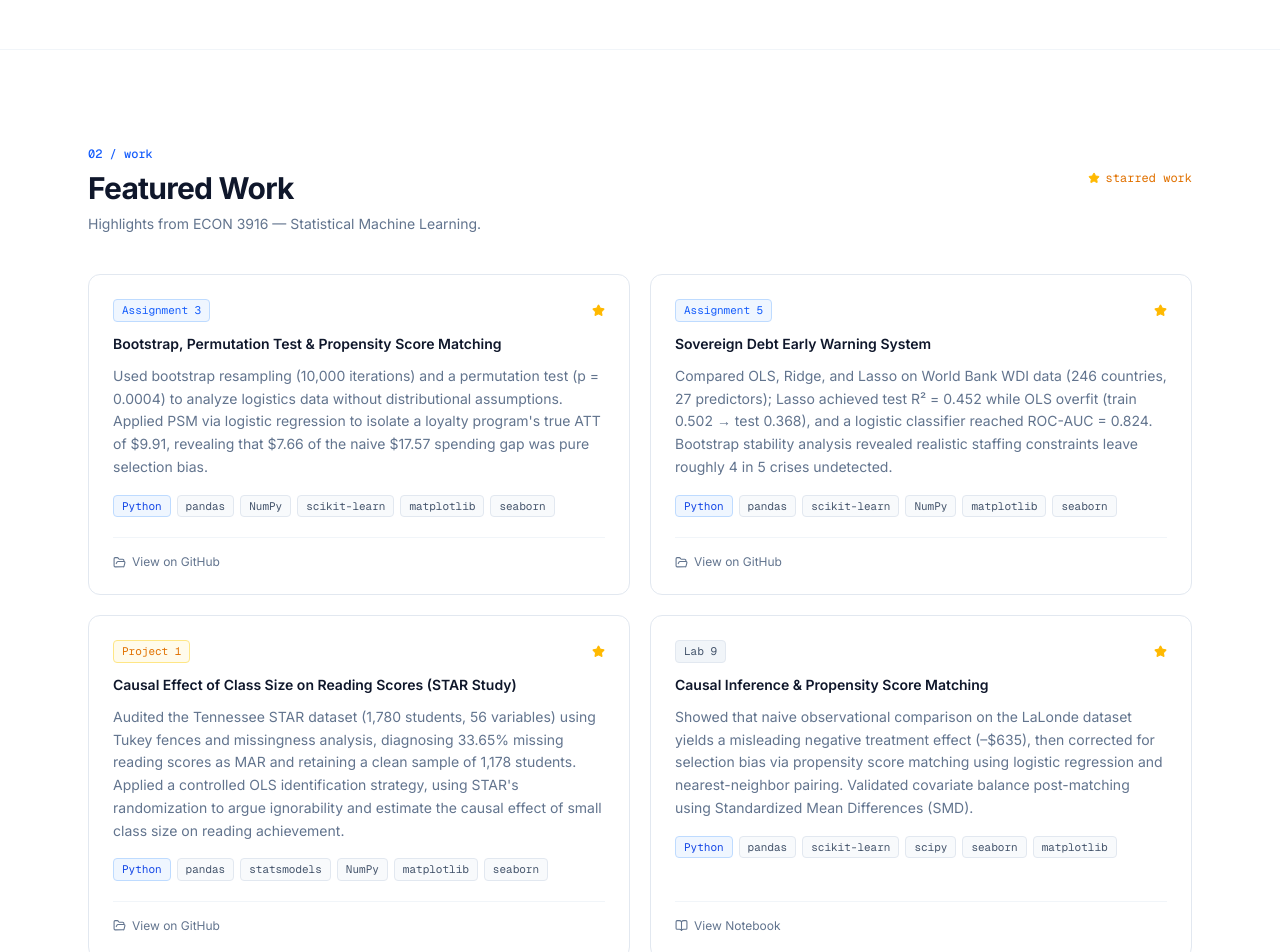
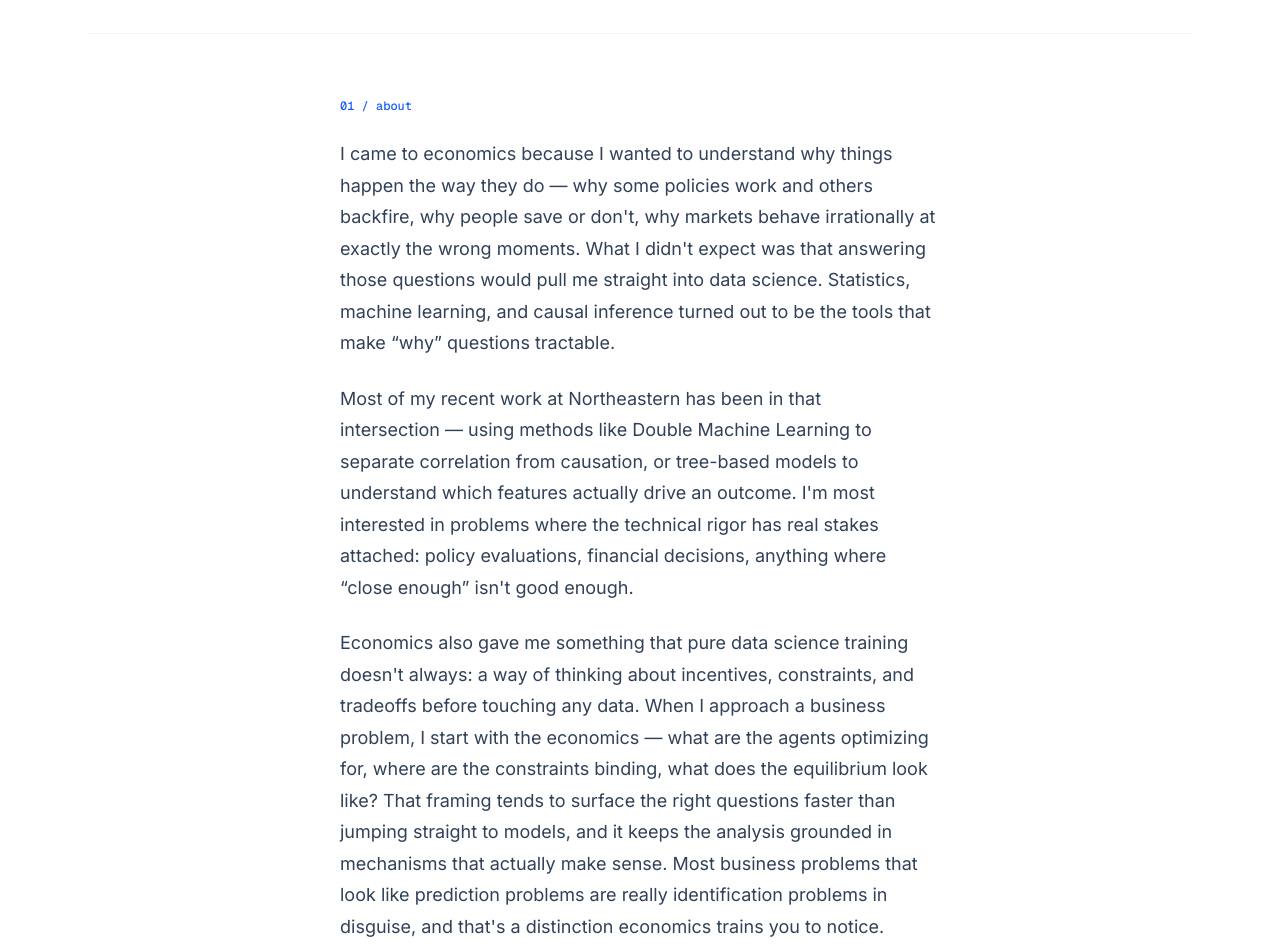
Before and after one commit to maggie20041027-svg/econ-portfolio, a Next.js app: page / in a window 1280 px wide. Shown: the part 760-1712 px from the top of the page. Built offline with nearby package versions, Linux system fonts and the light colour scheme.

Commit message:
fix typo in hero bio

```diff
--- a/components/Hero.tsx
+++ b/components/Hero.tsx
@@ -127,6 +127,50 @@ export function Hero() {
             </div>
           </div>
         </div>
+
+        {/* Prose essay */}
+        <div className="mt-20 border-t border-slate-100 dark:border-slate-800/60 pt-16">
+          <div className="max-w-[600px] mx-auto space-y-6">
+            <p className="text-xs font-mono font-medium text-blue-600 dark:text-blue-400 mb-6">
+              01 / about
+            </p>
+
+            <p className="text-[1.125rem] leading-[1.75] text-slate-700 dark:text-slate-300">
+              I came to economics because I wanted to understand why things happen
+              the way they do&nbsp;— why some policies work and others backfire,
+              why people save or don&apos;t, why markets behave irrationally at
+              exactly the wrong moments. What I didn&apos;t expect was that
+              answering those questions would pull me straight into data science.
+              Statistics, machine learning, and causal inference turned out to be
+              the tools that make &ldquo;why&rdquo; questions tractable.
+            </p>
+
+            <p className="text-[1.125rem] leading-[1.75] text-slate-700 dark:text-slate-300">
+              Most of my recent work at Northeastern has been in that
+              intersection&nbsp;— using methods like Double Machine Learning to
+              separate correlation from causation, or tree-based models to
+              understand which features actually drive an outcome. I&apos;m most
+              interested in problems where the technical rigor has real stakes
+              attached: policy evaluations, financial decisions, anything where
+              &ldquo;close enough&rdquo; isn&apos;t good enough.
+            </p>
+
+            <p className="text-[1.125rem] leading-[1.75] text-slate-700 dark:text-slate-300">
+              Economics also gave me something that pure data science training
+              doesn&apos;t always: a way of thinking about incentives, constraints,
+              and tradeoffs before touching any data. When I approach a business
+              problem, I start with the economics&nbsp;— what are the agents
+              optimizing for, where are the constraints binding, what does the
+              equilibrium look like? That framing tends to surface the right
+              questions faster than jumping straight to models, and it keeps the
+              analysis grounded in mechanisms that actually make sense. Most
+              business problems that look like prediction problems are really
+              identification problems in disguise, and that&apos;s a distinction
+              economics trains you to notice.
+            </p>
+          </div>
+        </div>
+
       </div>
     </section>
   );
```
